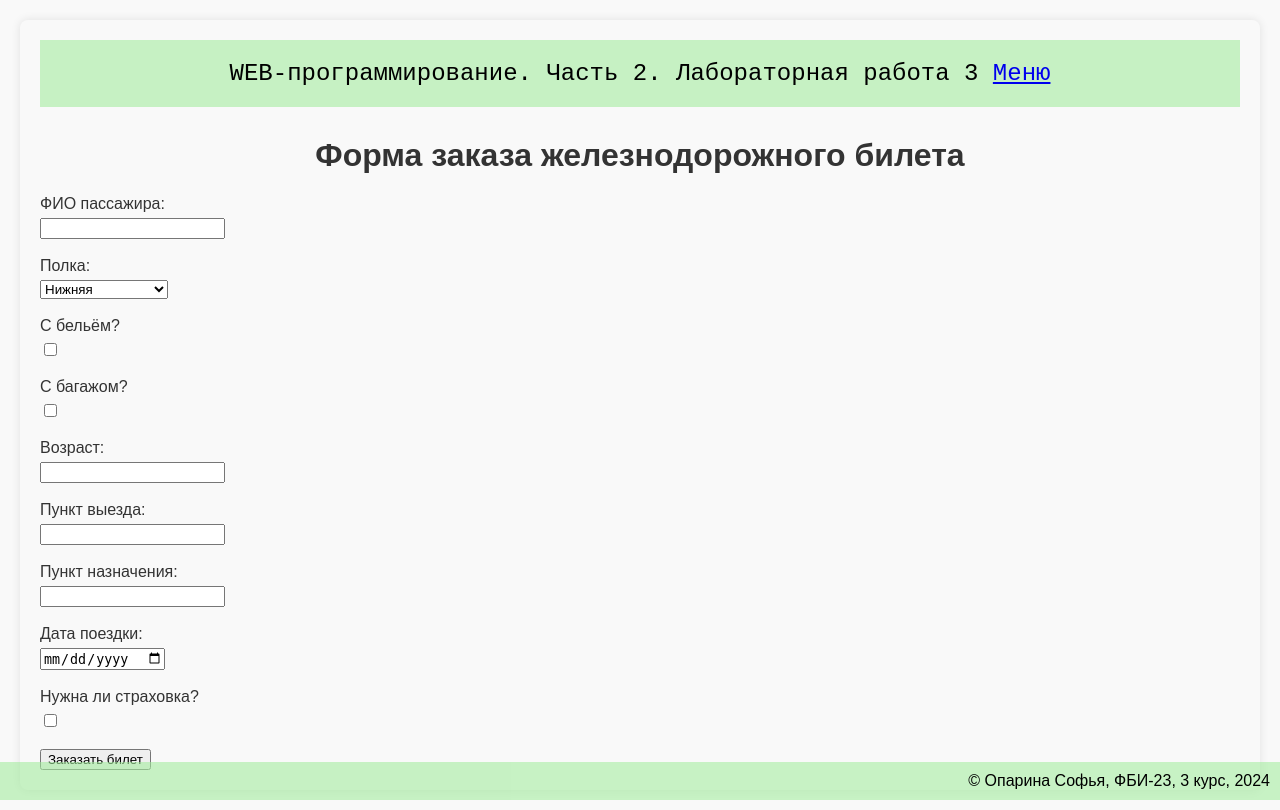
After one commit to smoanlyfa/web_lab2, a Flask app: page /lab3/tutu in a window 1280 px wide. The commit adds this page. Run offline with Flask 3, Linux system fonts and the light colour scheme.

Commit message:
Железнодорожный билет

```diff
--- a/lab3.py
+++ b/lab3.py
@@ -28,7 +28,7 @@ def form1():
     if age == '':
         errors['age'] = 'Заполните поле!'
     sex = request.args.get('sex')
-    return render_template('lab3/form1.html', user = user, age = age, sex = sex, errors=errors)
+    return render_template('lab3/args.get1.html', user = user, age = age, sex = sex, errors=errors)
 
 @lab3.route('/lab3/order')
 def order():
@@ -99,3 +99,41 @@ def settings():
     style = request.cookies.get('style')
     resp = make_response(render_template('lab3/settings.html', style=style))
     return resp
+
+@lab3.route('/lab3/tutu')
+def tutu():
+    return render_template("/lab3/tutu.html")
+
+@lab3.route('/lab3/ticket')
+def ticket():
+    fio = request.args.get["fio"]
+    sleeper = request.args.get["sleeper"]
+    bedding = "yes" if "bedding" in request.args.get else "no"
+    luggage = "yes" if "luggage" in request.args.get else "no"
+    age = int(request.args.get["age"])
+    departure = request.args.get["departure"]
+    destination = request.args.get["destination"]
+    date = request.args.get["date"]
+    insurance = "yes" if "insurance" in request.args.get else "no"
+
+    # Определение стоимости
+    price = 1000 if age >= 18 else 700  # Взрослый или детский билет
+    if sleeper in ["нижняя", "нижняя боковая"]:
+        price += 100
+    if bedding == "yes":
+        price += 75
+    if luggage == "yes":
+        price += 250
+    if insurance == "yes":
+        price += 150
+
+    ticket_type = "Детский билет" if age < 18 else "Взрослый билет"
+
+    return render_template('lab3/ticket.html', fio=fio, sleeper=sleeper,
+                           bedding=bedding, luggage=luggage, age=age,
+                           departure=departure, destination=destination,
+                           date=date, insurance=insurance, price=price,
+                           ticket_type=ticket_type)
+
+if __name__ == "__main__":
+    lab3.run(debug=True)
--- a/templates/lab3/lab3.html
+++ b/templates/lab3/lab3.html
@@ -13,5 +13,6 @@
         <li><a href="/lab3/form1">Форма</a></li>
         <li><a href="/lab3/order">Заказ напитка</a></li>
         <li><a href="/lab3/settings">Установка цвета</a></li>
+        <li><a href="/lab3/tutu">Железнодорожный билет</a></li>
     </ol>
 {%endblock%}
--- /dev/null
+++ b/templates/lab3/tutu.html
@@ -0,0 +1,45 @@
+{%extends "base.html"%}
+
+{% block lab2 %} Лабораторная работа 3 {% endblock %}
+
+{%block main%}
+<body>
+    <body>
+        <h1>Форма заказа железнодорожного билета</h1>
+        <form action="/lab3/ticket/">
+            <label for="fio">ФИО пассажира:</label>
+            <input type="text" id="fio" name="fio" required><br><br>
+
+            <label for="sleeper">Полка:</label>
+            <select id="sleeper" name="sleeper" required>
+                <option value="нижняя">Нижняя</option>
+                <option value="верхняя">Верхняя</option>
+                <option value="верхняя боковая">Верхняя боковая</option>
+                <option value="нижняя боковая">Нижняя боковая</option>
+            </select><br><br>
+
+            <label for="bedding">С бельём?</label>
+            <input type="checkbox" id="bedding" name="bedding"><br><br>
+
+            <label for="luggage">С багажом?</label>
+            <input type="checkbox" id="luggage" name="luggage"><br><br>
+
+            <label for="age">Возраст:</label>
+            <input type="number" id="age" name="age"><br><br>
+
+            <label for="departure">Пункт выезда:</label>
+            <input type="text" id="departure" name="departure" required><br><br>
+
+            <label for="destination">Пункт назначения:</label>
+            <input type="text" id="destination" name="destination" required><br><br>
+
+            <label for="date">Дата поездки:</label>
+            <input type="date" id="date" name="date" required><br><br>
+
+            <label for="insurance">Нужна ли страховка?</label>
+            <input type="checkbox" id="insurance" name="insurance"><br><br>
+
+            <button type="submit">Заказать билет</button>
+        </form>
+    </body>
+{%endblock%}
```
Also changed, not shown: templates/lab3/ticket.html (added, +18 -0 lines).
